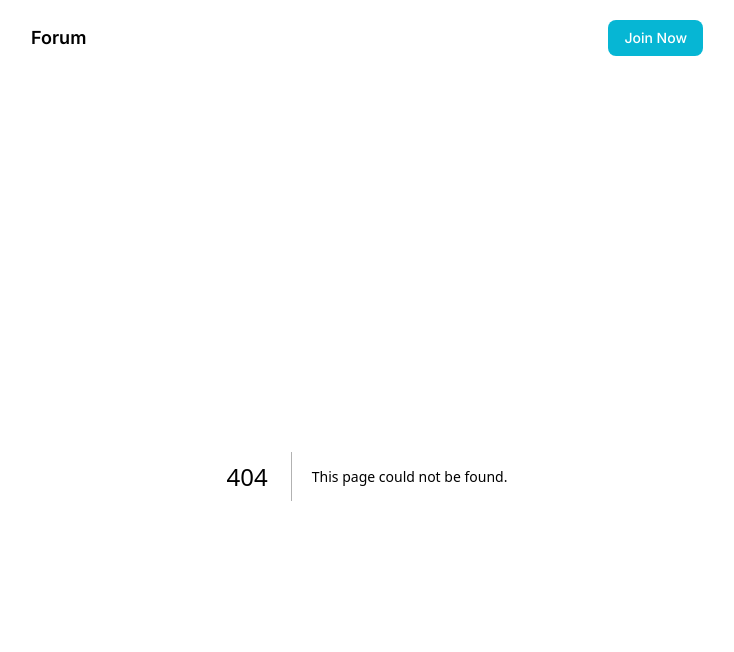
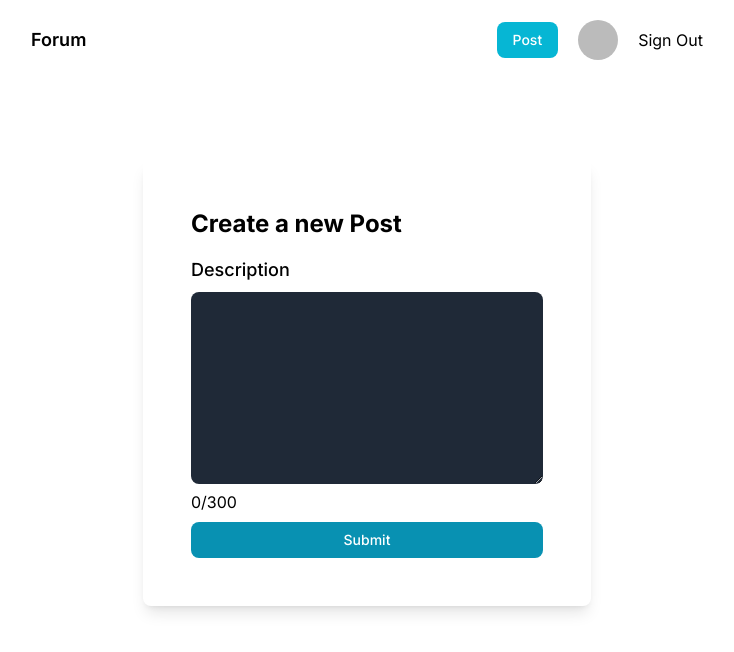
Before and after one commit to WasathTheekshana/nextjs-forum-app, a Next.js app: page /Post in a window 1280 px wide. Before the commit this address had no page. Shown: the top 652 px of the page, without its empty margins (273-1007 px from the left). Built offline with nearby package versions, Linux system fonts and the light colour scheme; no server answers; sample sign-in values are in the browser's storage.

Commit message:
dev: post page

```diff
--- a/components/Nav.jsx
+++ b/components/Nav.jsx
@@ -1,17 +1,46 @@
 import Link from "next/link"
+import { auth } from "@/utils/firebase-config"
+import { useAuthState } from "react-firebase-hooks/auth"
+import { signOut } from "firebase/auth";
 
 function Nav() {
+
+  const [user, loading] = useAuthState(auth);
+
+  //Sign out from google account
+  const signOutFromGoogle = async() => {
+    try{
+      await signOut(auth);
+      console.log("Sign Out")
+    }catch(error){
+      console.log(error)
+    }
+  }
+
   return (
-   <nav className="flex justify-between items-center py-5">
+    <nav className="flex justify-between items-center py-5">
       <Link href={"/"}>
         <button className="text-lg font-semibold">Forum</button>
       </Link>
       <ul className="flex items-center gap-10">
-        <Link href={"/auth/Login"}>
-          <button className="py-2 px-4 text-sm bg-cyan-500 text-white rounded-lg font-medium ml-8">Join Now</button>
-        </Link>
+        {!user && (
+          <Link href={"/auth/Login"}>
+            <button className="py-2 px-4 text-sm bg-cyan-500 text-white rounded-lg font-medium ml-8">Join Now</button>
+          </Link>
+        )}
+        {user && (
+          <div className="flex flex-row gap-5 items-center">
+            <Link href={"/Post"}>
+              <button className="py-2 px-4 text-sm bg-cyan-500 text-white rounded-lg font-medium ml-2">Post</button>
+            </Link>
+            <Link href={"/Dashboard"}>
+              <img className="w-10 rounded-full cursor-pointer" src={user.photoURL} />
+            </Link>
+            <button onClick={signOutFromGoogle}>Sign Out</button>
+          </div>
+        )}
       </ul>
-   </nav>
+    </nav>
   )
 }
 
--- a/pages/Dashboard.jsx
+++ b/pages/Dashboard.jsx
@@ -1,17 +1,28 @@
 import React, { useEffect } from 'react'
 import { auth } from '@/utils/firebase-config'
-import {useAuthState} from "react-firebase-hooks/auth"
+import { useAuthState } from "react-firebase-hooks/auth"
+import { useRouter } from 'next/router';
+import { async } from '@firebase/util';
 
 function Dashboard() {
 
-    const [user, loading] = useAuthState(auth);
+  const [user, loading] = useAuthState(auth);
+  const route = useRouter();
 
-    const data = user ? user.displayName : "Guest";
+
+  const getData = async() => {
+    if (loading) return <h1>Loading</h1>
+    if (!user) return route.push("/auth/Login")
+  }
+
+  useEffect(() => {
+    getData()
+  },[user, loading])
 
 
   return (
     <div>
-        <h1>Hi{data}</h1>
+      <h1>Hi</h1>
     </div>
   )
 }
--- /dev/null
+++ b/pages/Post.jsx
@@ -0,0 +1,23 @@
+import React, { useEffect, useState } from 'react'
+import { auth, db } from '@/utils/firebase-config'
+import { useAuthState } from 'react-firebase-hooks/auth'
+import { useRouter } from 'next/router'
+
+
+function post() {
+    return (
+        <div className='my-20 p-12 shadow-lg rounded-lg max-w-md mx-auto'>
+            <form>
+                <h1 className='text-2xl font-bold '>Create a new Post</h1>
+                <div className='py-2'>
+                    <h3 className='text-lg font-medium py-2'>Description</h3>
+                    <textarea className='bg-gray-800 h-48 w-full text-white rounded-lg p-2 text-sm'></textarea>
+                    <p>0/300</p>
+                </div>
+                <button className='w-full bg-cyan-600 rounded-lg text-white py-2 font-medium text-sm'>Submit</button>
+            </form>
+        </div>
+    )
+}
+
+export default post
--- a/pages/auth/Login.jsx
+++ b/pages/auth/Login.jsx
@@ -1,12 +1,16 @@
 import { auth } from "@/utils/firebase-config"
 import { signInWithPopup, GoogleAuthProvider } from "firebase/auth"
 import { useRouter } from "next/router"
+import { useAuthState } from "react-firebase-hooks/auth";
+import { useEffect } from "react";
 
 function Login() {
 
-
     const route = useRouter();
 
+    const [user, loading] = useAuthState(auth);
+
+    //Sign in wiht google
     const googleProvider = new GoogleAuthProvider();
     const signInWithGoogle = async () => {
         try {
@@ -17,6 +21,14 @@ function Login() {
             console.log(error);
         }
     }
+
+    useEffect(() => {
+        if (user) {
+            route.push("/")
+        } else {
+            console.log("Login")
+        }
+    }, [user])
 
     return (
         <div className="shadow-xl mt-32 py-10 text-gray-700 rounded-lg flex flex-col items-center">
```
